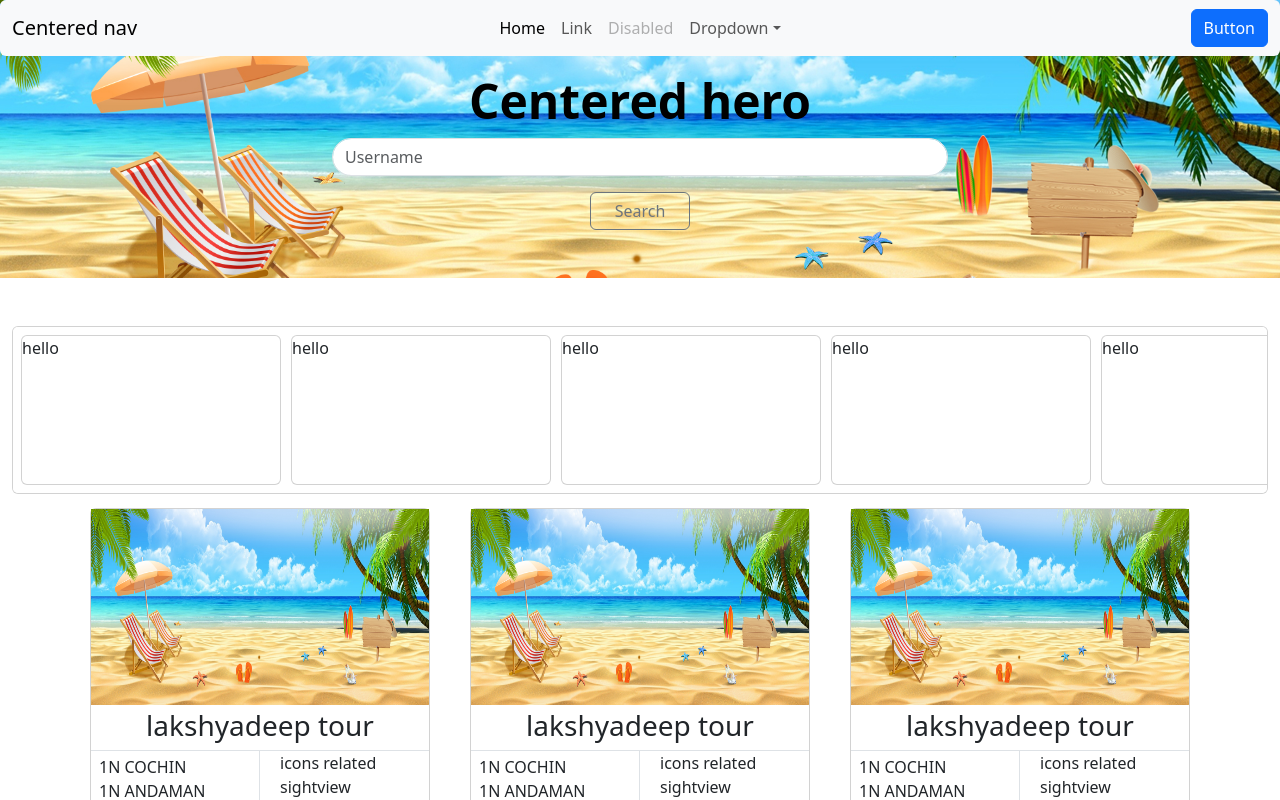
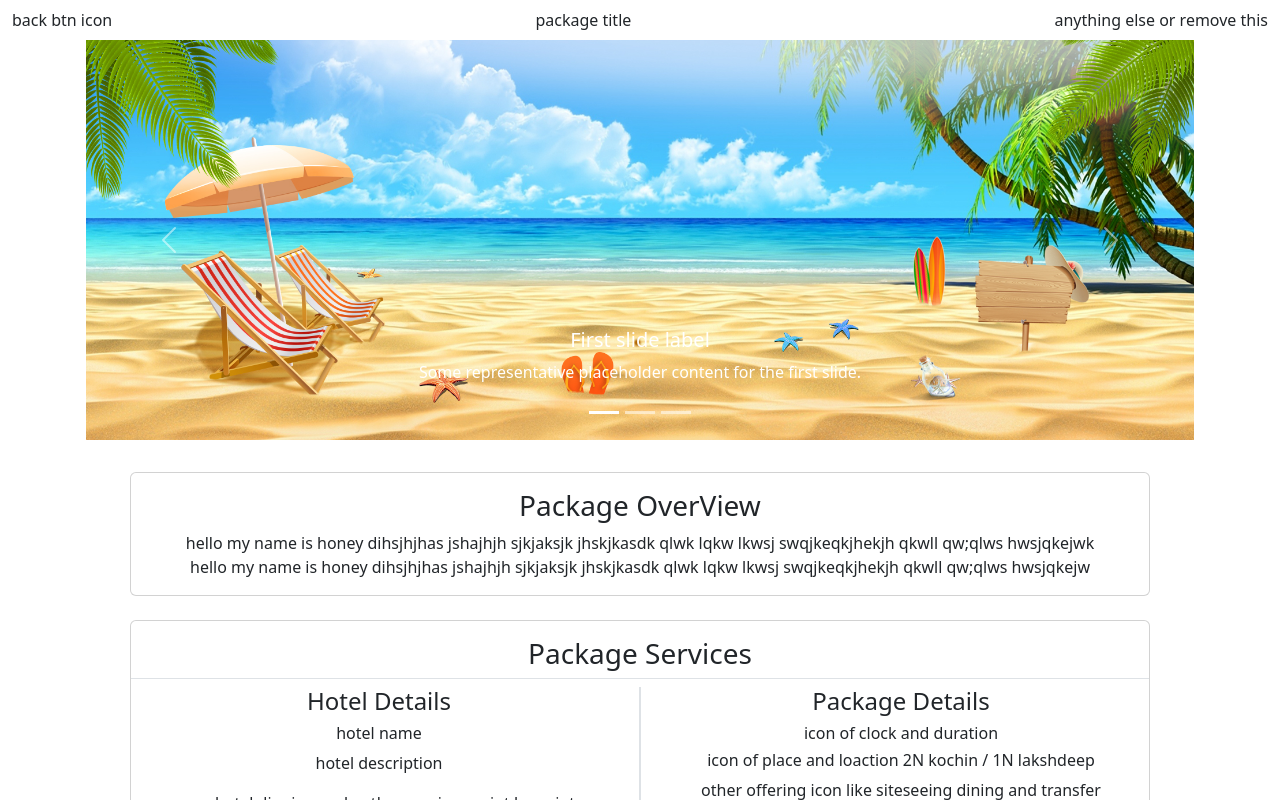
Before and after one commit to shivam5676/bookingAppFrontend, a React (Create React App) app: page / in a window 1280 px wide. Shown: the top 800 px of the page. Built offline with nearby package versions, Linux system fonts and the light colour scheme.

Commit message:
product overview component added for detailing of product and buying option

```diff
--- a/src/App.js
+++ b/src/App.js
@@ -1,6 +1,7 @@
 import Hero from "./components/Hero";
 import NavBar from "./components/NavBar";
 import Offers from "./components/Offers";
+import ProductOverView from "./components/OrderOverView";
 import Services from "./components/Services";
 
 
@@ -8,10 +9,11 @@ import Services from "./components/Services";
 function App() {
   return (
     <div className="App">
-     <NavBar></NavBar>
-     <Hero></Hero>
+     {/* <NavBar></NavBar> */}
+     {/* <Hero></Hero>
      <Offers></Offers>
-     <Services></Services>
+     <Services></Services> */}
+     <ProductOverView></ProductOverView>
     </div>
   );
 }
--- a/src/components/Hero.js
+++ b/src/components/Hero.js
@@ -2,14 +2,11 @@ import herobg from "./images/herobg.jpg";
 import herocss from "./hero.module.css";
 const Hero = () => {
   return (
-    <div className={`px-4 py-5 mb-5 text-center ${herocss.herobg}`}>
+    <div className={` px-4 py-5 mb-2 text-center  ${herocss.herobg}`}>
       <img className="d-block mx-auto mb-4" alt="" />
-      <h1 className="display-5 fw-bold text-body-emphasis">Centered hero</h1>
-      <div className="col-lg-6 mx-auto">
-        {/* <div class="d-grid gap-2 d-sm-flex justify-content-sm-center w-100">
-        <button type="button" class="btn btn-primary btn-lg px-4 gap-3">Primary button</button>
+      <h2 className="display-5 fw-bold  p-2 text-white">Your Gateway to Incredible India Experiences</h2>
+      <div className="col-lg-6 mx-auto ">
 
-      </div> */}
         <div className="row row-cols-1">
           <div className={`col`}>
             <input
--- a/src/components/NavBar.js
+++ b/src/components/NavBar.js
@@ -1,14 +1,14 @@
 const NavBar=()=>{
 
     return(
-<nav class="navbar navbar-expand-lg bg-body-tertiary rounded fixed-top" aria-label="Thirteenth navbar example">
+<nav class="navbar navbar-expand-lg bg-body-tertiary rounded fixed-top " aria-label="Thirteenth navbar example">
       <div class="container-fluid">
-        <button class="navbar-toggler" type="button" data-bs-toggle="collapse" data-bs-target="#navbarsExample11" aria-controls="navbarsExample11" aria-expanded="false" aria-label="Toggle navigation">
+        <button class="navbar-toggler " type="button" data-bs-toggle="collapse" data-bs-target="#navbarsExample11" aria-controls="navbarsExample11" aria-expanded="false" aria-label="Toggle navigation">
           <span class="navbar-toggler-icon"></span>
         </button>
 
         <div class="collapse navbar-collapse d-lg-flex" id="navbarsExample11">
-          <a class="navbar-brand col-lg-3 me-0" href="#">Centered nav</a>
+          <a class="navbar-brand col-lg-3 me-0" href="#">MyIndiaTrip</a>
           <ul class="navbar-nav col-lg-6 justify-content-lg-center">
             <li class="nav-item">
               <a class="nav-link active" aria-current="page" href="#">Home</a>
--- a/src/components/Offers.js
+++ b/src/components/Offers.js
@@ -1,17 +1,21 @@
+import offercss from "./Offers.module.css";import herobg from "./images/herobg.jpg";
 const Offers = () => {
   return (
-    <div className="container-fluid">
-      <div className="card p-2" style={{display:"inline-block",whiteSpace:"nowrap",overflowX:"auto",width:"100%"}}>
-        <div className="card  justify-content-center align-items-center" style={{display:"inline-block",height:"150px",width:"260px",marginRight:"10px"}}>hello</div>
-        <div className="card justify-content-center align-items-center" style={{display:"inline-block",height:"150px",width:"260px",marginRight:"10px"}}>hello</div>
-        <div className="card justify-content-center align-items-center" style={{display:"inline-block",height:"150px",width:"260px",marginRight:"10px"}}>hello</div>
-        <div className="card  justify-content-center align-items-center" style={{display:"inline-block",height:"150px",width:"260px" ,marginRight:"10px"}}>hello</div>
-        <div className="card  justify-content-center align-items-center" style={{display:"inline-block",height:"150px",width:"260px",marginRight:"10px"}}>hello</div>
-
-
-
+    <div className="container-fluid mx-0">
+        <h3 className="text-center fw-bold">Exclusive Offers</h3>
+      <div className={` ${offercss.offersContainer} py-2`}>
+        <div className={`${offercss.offersCard}`}>
+         <img src={herobg} className={offercss.offersImg} draggable="false"></img>
+        </div>
+        <div className={`${offercss.offersCard}`}>
+         <img src={herobg} className={offercss.offersImg} draggable="false"></img>
+        </div>
+        <div className={`${offercss.offersCard}`}>
+         <img src={herobg} className={offercss.offersImg} draggable="false"></img>
+        </div> <div className={`${offercss.offersCard}`}>
+         <img src={herobg} className={offercss.offersImg} draggable="false"></img>
+        </div>
       </div>
-
     </div>
   );
 };
--- /dev/null
+++ b/src/components/Offers.module.css
@@ -0,0 +1,47 @@
+.offersContainer {
+  display: inline-block;
+  white-space: nowrap;
+  overflow-x: auto;
+  width: 100%;
+}
+.offersCard {
+  display: inline-block;
+  justify-content: center;
+  align-items: center;
+  height: 200px;
+ width: 80%;
+  margin-right: 10px;
+  border: 1px solid black;
+
+}
+.offersImg{
+    /* background: url("./images//herobg.jpg"); */
+    /* background-position: center;
+    background-repeat: no-repeat;
+    background-size: cover; */
+    width:100%;
+    height: 100%;
+}
+.offersContainer::-webkit-scrollbar {
+    width: 0; /* Hide scrollbar in Webkit browsers (Chrome, Safari) */
+  }
+@media(min-width:576px){
+    .offersCard {
+        width:60%
+    }
+}
+@media(min-width:768px){
+    .offersCard {
+        width:45%
+    }
+}
+@media(min-width:992px){
+    .offersCard {
+        width:40%
+    }
+}
+@media(min-width:992px){
+    .offersCard {
+        width:30%
+    }
+}
--- /dev/null
+++ b/src/components/OrderOverView.js
@@ -0,0 +1,146 @@
+import herobg from "./images/herobg.jpg";
+const ProductOverView = () => {
+  return (
+    <div className="container-fluid py-2 text-center ">
+      <div className="d-flex justify-content-between ">
+        <div className="">back btn icon</div>
+        <div className="">package title</div>
+        <div className="">anything else or remove this</div>
+      </div>
+      <div className="container py-2 px-3">
+        <div id="carouselExampleCaptions" class="carousel slide">
+          <div class="carousel-indicators">
+            <button
+              type="button"
+              data-bs-target="#carouselExampleCaptions"
+              data-bs-slide-to="0"
+              class="active"
+              aria-current="true"
+              aria-label="Slide 1"
+            ></button>
+            <button
+              type="button"
+              data-bs-target="#carouselExampleCaptions"
+              data-bs-slide-to="1"
+              aria-label="Slide 2"
+            ></button>
+            <button
+              type="button"
+              data-bs-target="#carouselExampleCaptions"
+              data-bs-slide-to="2"
+              aria-label="Slide 3"
+            ></button>
+          </div>
+          <div class="carousel-inner">
+            <div class="carousel-item active">
+              <img
+                src={herobg}
+                class="d-block w-100 "
+                alt="..."
+                height={"400px"}
+              />
+              <div class="carousel-caption d-none d-md-block">
+                <h5>First slide label</h5>
+                <p>
+                  Some representative placeholder content for the first slide.
+                </p>
+              </div>
+            </div>
+            <div class="carousel-item">
+              <img
+                src={herobg}
+                class="d-block w-100 "
+                alt="..."
+                height={"400px"}
+              />
+              <div class="carousel-caption d-none d-md-block">
+                <h5>Second slide label</h5>
+                <p>
+                  Some representative placeholder content for the second slide.
+                </p>
+              </div>
+            </div>
+            <div class="carousel-item">
+              <img
+                src={herobg}
+                class="d-block w-100 "
+                alt="..."
+                height={"400px"}
+              />
+              <div class="carousel-caption d-none d-md-block">
+                <h5>Third slide label</h5>
+                <p>
+                  Some representative placeholder content for the third slide.
+                </p>
+              </div>
+            </div>
+          </div>
+          <button
+            class="carousel-control-prev"
+            type="button"
+            data-bs-target="#carouselExampleCaptions"
+            data-bs-slide="prev"
+          >
+            <span class="carousel-control-prev-icon" aria-hidden="true"></span>
+            <span class="visually-hidden">Previous</span>
+          </button>
+          <button
+            class="carousel-control-next"
+            type="button"
+            data-bs-target="#carouselExampleCaptions"
+            data-bs-slide="next"
+          >
+            <span class="carousel-control-next-icon" aria-hidden="true"></span>
+            <span class="visually-hidden">Next</span>
+          </button>
+        </div>
+      </div>
+      <div className="container">
+        <div className="card py-md-3 my-4 mx-md-5 px-2 px-md-5">
+          <h3>Package OverView</h3>
+          hello my name is honey dihsjhjhas jshajhjh sjkjaksjk jhskjkasdk qlwk
+          lqkw lkwsj swqjkeqkjhekjh qkwll qw;qlws hwsjqkejwk hello my name is
+          honey dihsjhjhas jshajhjh sjkjaksjk jhskjkasdk qlwk lqkw lkwsj
+          swqjkeqkjhekjh qkwll qw;qlws hwsjqkejw
+        </div>
+
+        <div className="card py-3 my-4 mx-md-5">
+          <h3 className="border-bottom pb-2">Package Services</h3>
+          <div className="row row-cols-1 row-cols-md-2 ">
+            <div className="col border-end">
+              <h4>Hotel Details</h4>
+              <div>
+                <h6>hotel name</h6>
+                <p>hotel description</p>
+                <ul>
+                  <li>hotel dinning and aother services point by point</li>
+                  <li>hotel dinning and aother services point by point</li>
+                </ul>
+              </div>
+            </div>
+            <div className="col border-start">
+              <h4>Package Details</h4>
+              <h6>icon of clock and duration</h6>
+              <h6>icon of place and loaction 2N kochin / 1N lakshdeep</h6>
+              <p>other offering icon like siteseeing dining and transfer</p>
+            </div>
+          </div>
+        </div>
+      </div>
+      <div className="container px-5 ">
+        <div className="card mx-md-5 px-md-5 bg-warning">
+          <div className="row row-cols-1 row-cols-md-2 ">
+            <div className="col">
+              <p> Amount</p>
+              <h5>Rs. 30000</h5>
+            </div>
+            <div className="col d-flex align-items-center justify-content-center">
+              <button className="btn btn-outline-dark">buy it</button>
+            </div>
+          </div>
+        </div>
+      </div>
+    </div>
+  );
+};
+export default ProductOverView;
--- a/src/components/Services.js
+++ b/src/components/Services.js
@@ -2,10 +2,11 @@ import herobg from "./images/herobg.jpg";
 const Services = () => {
   return (
     <div className="container">
+        <h3 className="text-center fw-bold">Latest Tourist Spot</h3>
       <div className="row row-cols-1 row-cols-md-2 row-cols-lg-3 gx-4">
       <div className="col">
           <div className="card m-2 " >
-            <img src={herobg} height={"200px"} className="img pb-1"></img>
+            <img src={herobg} height={"200px"} className="img pb-1" draggable="false"></img>
 
             <div className=" border-bottom text-center">
               <h3>lakshyadeep tour</h3>
@@ -42,7 +43,7 @@ const Services = () => {
         </div>
         <div className="col">
           <div className="card m-2 " >
-            <img src={herobg} height={"200px"} className="img pb-1"></img>
+            <img src={herobg} height={"200px"} className="img pb-1" draggable="false"></img>
 
             <div className=" border-bottom text-center">
               <h3>lakshyadeep tour</h3>
--- a/src/components/hero.module.css
+++ b/src/components/hero.module.css
@@ -3,4 +3,5 @@
     background-position: center;
     background-repeat: no-repeat;
     background-size: cover;
+    -webkit-user-drag: none;
 }
```
